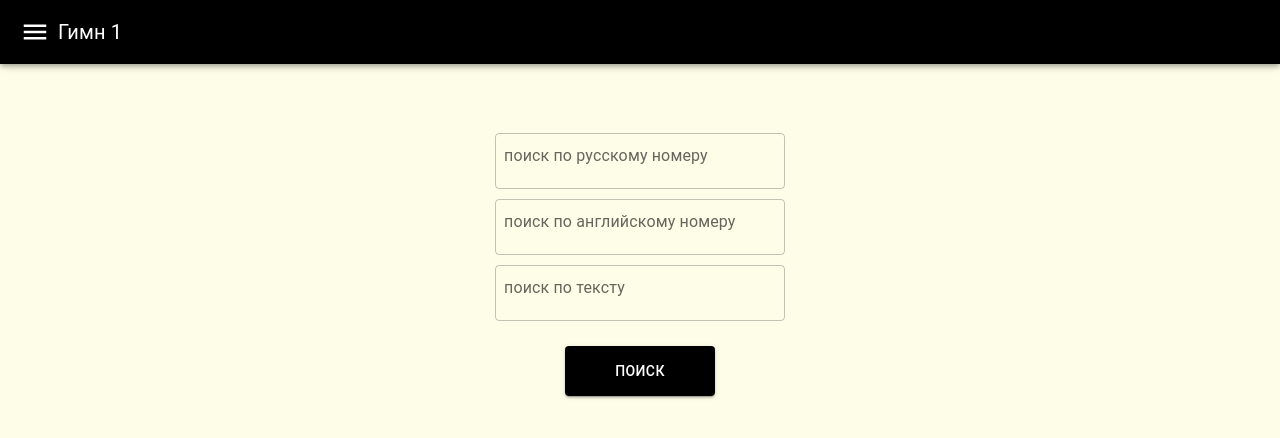
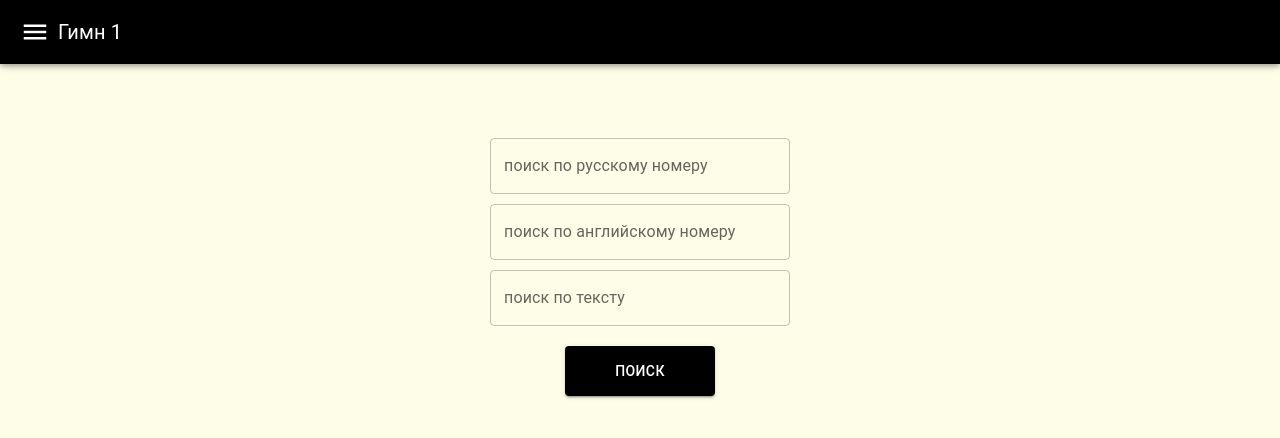
Before and after one commit to gorshipaktsyan/russian-hymns, a React (Create React App) app: page /russian-hymns/search in a window 1280 px wide. Shown: the top 438 px of the page. Built offline with nearby package versions, Linux system fonts and the light colour scheme; a web font is replaced by a local one.

Commit message:
update current number logic

```diff
--- a/src/App/index.js
+++ b/src/App/index.js
@@ -15,7 +15,7 @@ import {
 } from "../view/pages";
 import "./index.scss";
 
-function App({ currentNumber, setCurrentNumber }) {
+function App({ currentNumber, setCurrentNumber, setMultipleNumbers }) {
   const routes = [
     {
       path: "/russian-hymns",
@@ -49,7 +49,7 @@ function App({ currentNumber, setCurrentNumber }) {
     { path: "/russian-hymns/reference", element: <Reference /> },
     {
       path: "/russian-hymns/search",
-      element: <Search setCurrentNumber={setCurrentNumber} />,
+      element: <Search setCurrentNumber={setCurrentNumber} setMultipleNumbers={setMultipleNumbers}/>,
     },
   ];
 
--- a/src/Layout/index.js
+++ b/src/Layout/index.js
@@ -49,6 +49,12 @@ function Layout () {
     setCurrentNumber([number])
     setTitle(`Гимны ${number}`)
   }
+
+  const setMultipleNumbers = (numbers) => {
+    setCurrentNumber(numbers)
+    setTitle(`Гимны ${numbers[0]}`)
+  }
+
   return (
     <Box sx={{ height: '100%' }}>
       <AppBar
@@ -59,6 +65,7 @@ function Layout () {
       <App
         currentNumber={currentNumber}
         setCurrentNumber={updateCurrentNumber}
+        setMultipleNumbers={setMultipleNumbers}
       />
       <Drawer
         handleDrawerToggle={handleDrawerToggle}
--- a/src/view/components/AppBar.js
+++ b/src/view/components/AppBar.js
@@ -17,7 +17,7 @@ function AppBarComponent({ handleDrawerToggle, title, currentNumber }) {
   const SAVED_HYMNS_LIST = persistentStore.get("savedHymns") || [];
 
   useEffect(() => {
-    if (SAVED_HYMNS_LIST.includes(currentNumber)) {
+    if (SAVED_HYMNS_LIST.includes(currentNumber[0])) {
       setSaved(true);
     } else {
       setSaved(false);
@@ -26,11 +26,11 @@ function AppBarComponent({ handleDrawerToggle, title, currentNumber }) {
 
   const handleBookmarkClick = () => {
     if (saved) {
-      persistentStore.remove("savedHymns", currentNumber);
+      persistentStore.remove("savedHymns", currentNumber[0]);
       setSaved(!saved);
     } else {
       const SAVED_H_NUMBERS = [
-        ...new Set([currentNumber, ...SAVED_HYMNS_LIST]),
+        ...new Set([currentNumber[0], ...SAVED_HYMNS_LIST]),
       ];
       persistentStore.set("savedHymns", SAVED_H_NUMBERS);
       setSaved(!saved);
--- a/src/view/pages/Hymn/index.js
+++ b/src/view/pages/Hymn/index.js
@@ -29,10 +29,10 @@ function Hymn ({ currentNumber, setCurrentNumber }) {
       return
     }
     const index = hymns.findIndex(
-      el => Number(el.number) === Number(currentNumber + 1)
+      el => Number(el.number) === Number(currentNumber[0] + 1)
     )
     if (index !== -1) {
-      setCurrentNumber(currentNumber + 1)
+      setCurrentNumber(currentNumber[0] + 1)
     }
   }
 
@@ -41,10 +41,10 @@ function Hymn ({ currentNumber, setCurrentNumber }) {
       return
     }
     const index = hymns.findIndex(
-      el => Number(el.number) === Number(currentNumber - 1)
+      el => Number(el.number) === Number(currentNumber[0] - 1)
     )
     if (index !== -1) {
-      setCurrentNumber(currentNumber - 1)
+      setCurrentNumber(currentNumber[0] - 1)
     }
   }
 
--- a/src/view/pages/Search/index.js
+++ b/src/view/pages/Search/index.js
@@ -27,7 +27,7 @@ const StyledButton = styled(Button)({
 const StyledTextField = styled(TextField)({
   width: '100%',
   maxWidth: '300px',
-  padding: '5px',
+  marginTop: '10px',
   '& input': {
     '-webkit-appearance': 'none',
     margin: '0'
@@ -38,7 +38,7 @@ const StyledTextField = styled(TextField)({
   }
 })
 
-function Search ({ setCurrentNumber }) {
+function Search ({ setCurrentNumber, setMultipleNumbers }) {
   const [rusNumber, setRusNumber] = useState('')
   const [engNumber, setEngNumber] = useState('')
   const [searchedText, setSearchedText] = useState('')
@@ -46,8 +46,8 @@ function Search ({ setCurrentNumber }) {
   const navigate = useNavigate()
 
   function searchRussianNumber (hymnObject) {
-    alert(rusNumber.split(',').map(num => Number(num.trim())))
-    setCurrentNumber([Number(rusNumber)])
+    const numbers = rusNumber.split(',').map(num => Number(num.trim()));
+    setMultipleNumbers(numbers)
     hymnObject.number = Number(rusNumber)
   }
   function searchEnglishNumber (hymnObject) {
@@ -81,22 +81,22 @@ function Search ({ setCurrentNumber }) {
   return (
     <StyledForm>
       <StyledTextField
-        type='number'
         label='поиск по русскому  номеру'
         value={rusNumber}
         inputProps={{
+          type: 'decimal',
           inputMode: 'decimal',
-          pattern: '[0-9,\\s]*'
+          pattern: '[0-9]*'
         }}
         onChange={e => setRusNumber(e.target.value)}
       />
       <StyledTextField
-        type='number'
+        type='decimal'
         label='поиск по английскому номеру'
         value={engNumber}
         inputProps={{
-          inputMode: 'decimal',
-          pattern: '[0-9,\\s]*'
+          //inputMode: 'decimal',
+          //pattern: '[0-9,\\s]*'
         }}
         onChange={e => setEngNumber(e.target.value)}
       />
```
